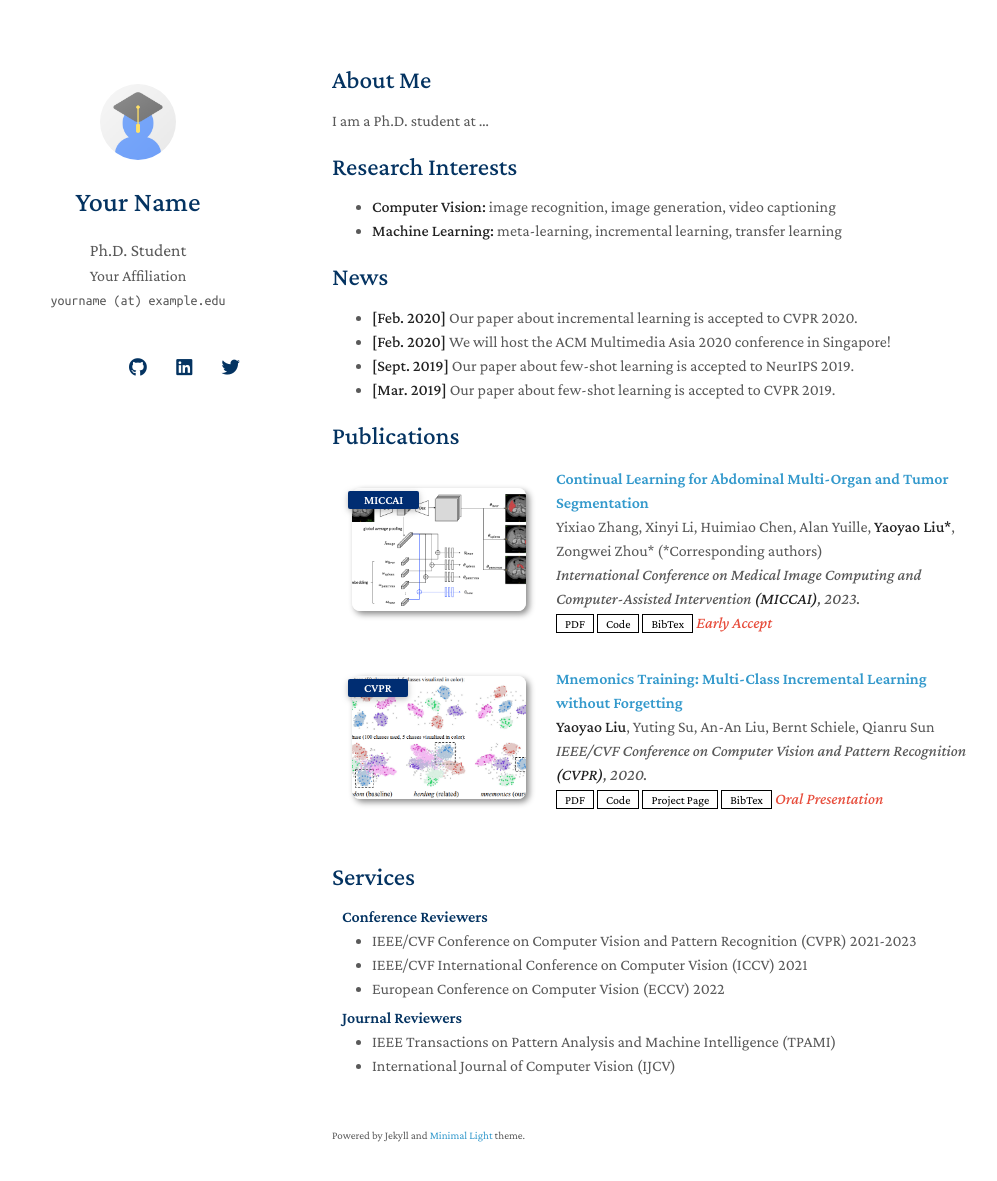
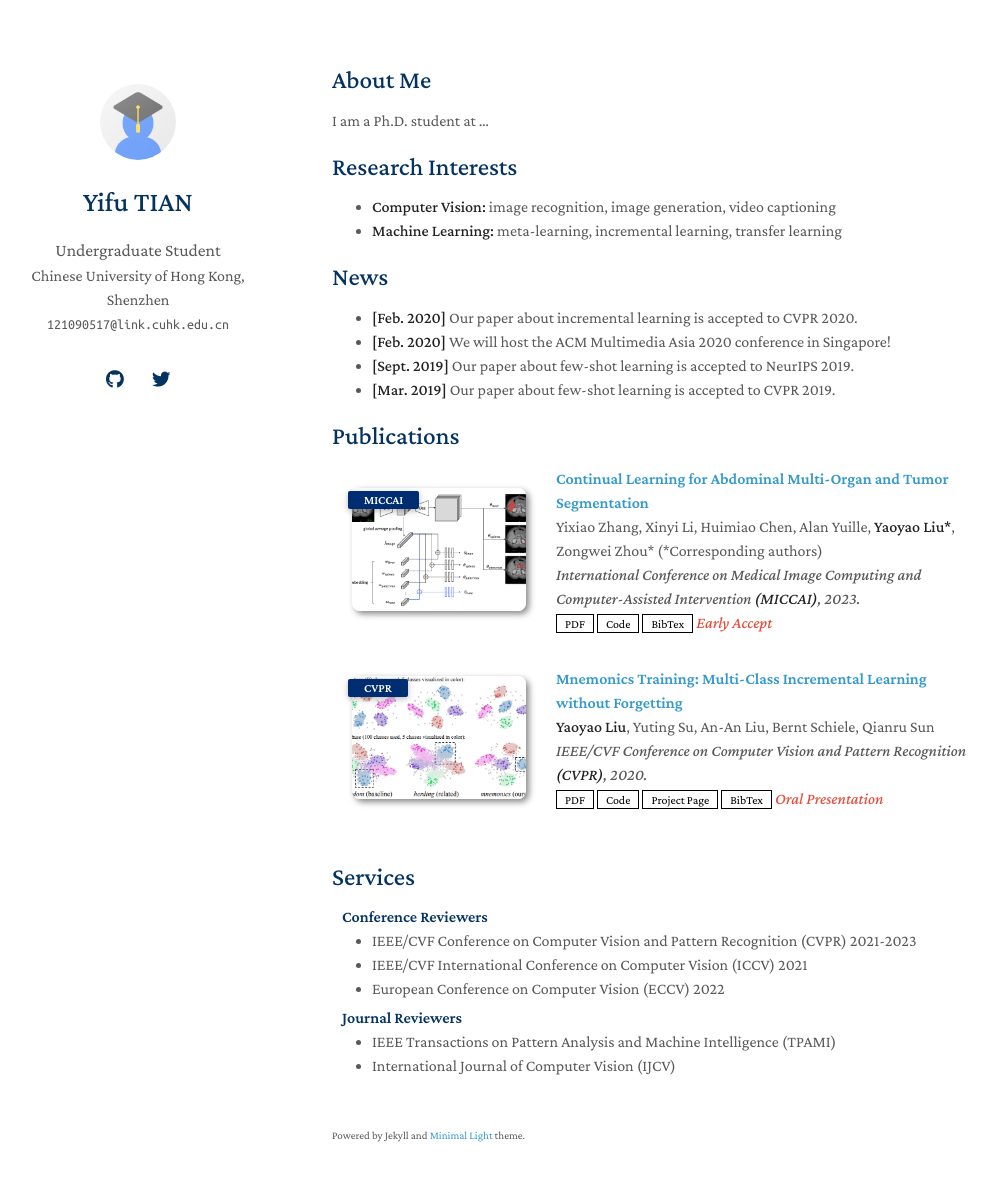
Before and after one commit to Travis-ovo/site, a Jekyll site: the page built from index.md, in a window 1280 px wide and 1216 px high. Shown: the top 1181 px of the window, without its empty margins (138-1135 px from the left). Built offline with Jekyll 4.4.1, drawn with Linux system fonts in a browser that asks for light colours; nearby versions of some CDN libraries; a style sheet for code colours, icons or effects is not loaded; our own code applies the rules of GitHub Pages for plain Markdown files.

Commit message:
Update _config.yml

```diff
--- a/_config.yml
+++ b/_config.yml
@@ -1,8 +1,8 @@
 # Basic Information
-title: Your Name
-position: Ph.D. Student
-affiliation: Your Affiliation
-email: yourname (at) example.edu
+title: Yifu TIAN
+position: Undergraduate Student
+affiliation: Chinese University of Hong Kong, Shenzhen
+email: 121090517@link.cuhk.edu.cn
 
 # Search Engine Optimization (SEO)
 # The following information is used to improve the website traffic from search engines, e.g., Google.
@@ -12,11 +12,11 @@ canonical: https://minimal-light-theme.yliu.me/
 
 # Links
 # If you don't need one of them, you may delete the corresponding line.
-google_scholar: https://scholar.google.com/
-cv_link: assets/files/curriculum_vitae.pdf
-github_link: https://github.com/
-linkedin: https://www.linkedin.com/
-twitter: https://twitter.com/
+# google_scholar: https://scholar.google.com/
+# cv_link: assets/files/curriculum_vitae.pdf
+github_link: https://github.com/Travis-ovo/
+# linkedin: https://www.linkedin.com/
+twitter: https://twitter.com/0xYifu/
 
 # Images (e.g., your profile picture and your website's favicon)
 # "favicon" and "favicon_dark" are used for the light and dark modes, respectively.
```
